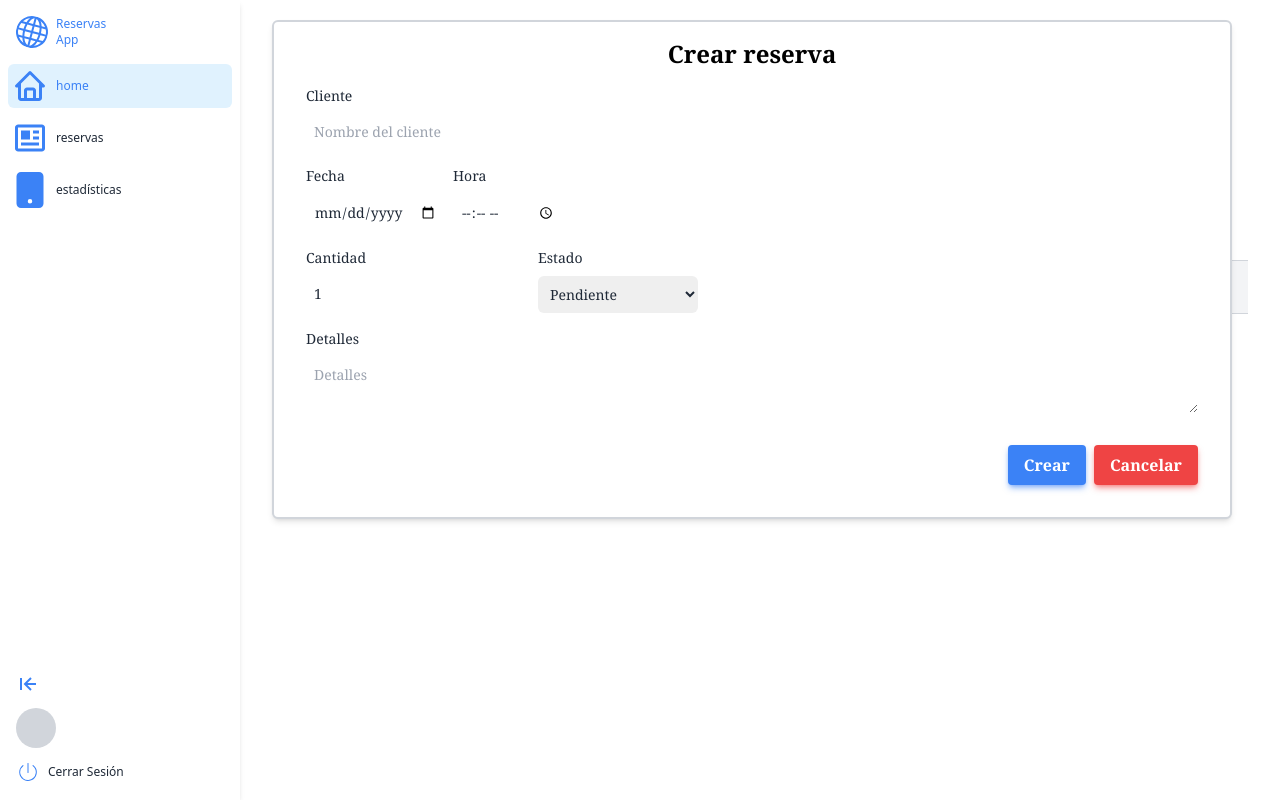
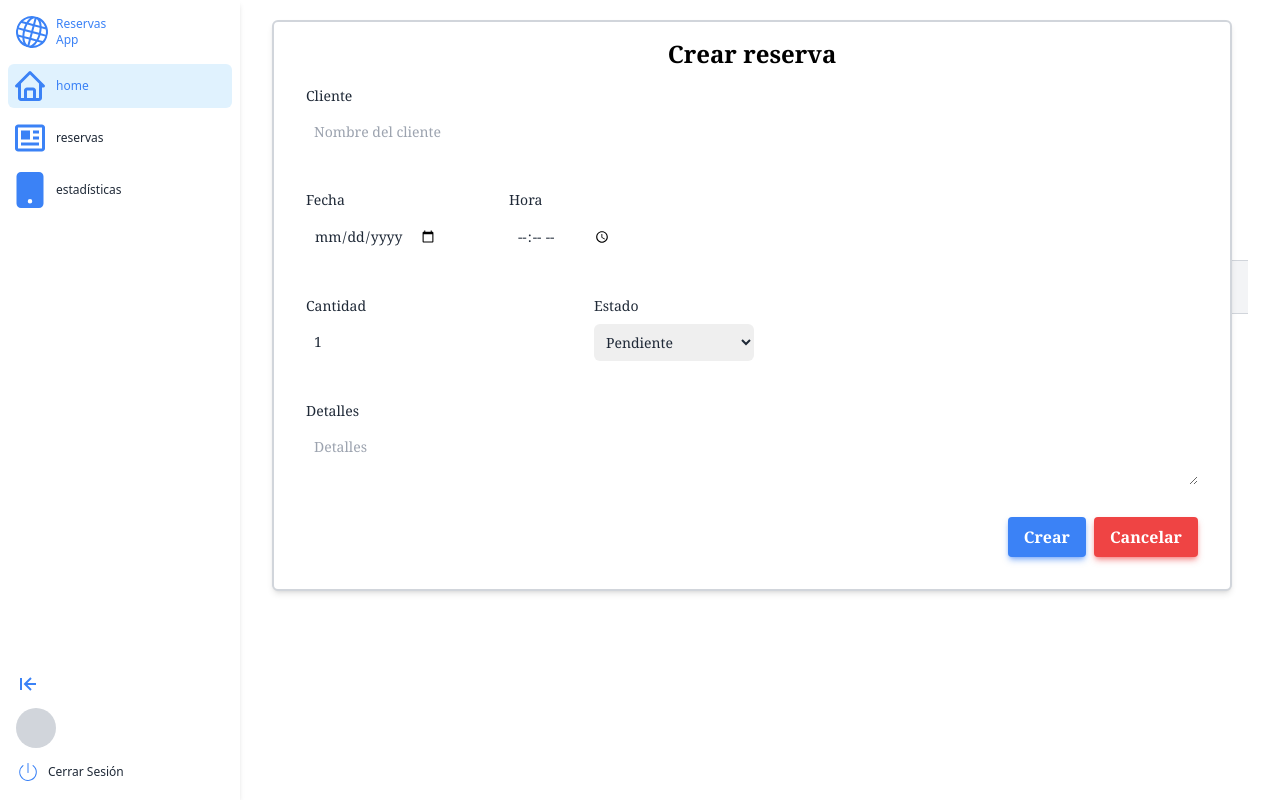
Before and after one commit to Guerre-Pablo-Agustin/reservas-restaurante, a Next.js app: page /dashboard in a window 1280 px wide. Both pictures are taken after a click on the button "Crear +". Built offline with nearby package versions, Linux system fonts and the light colour scheme.

Commit message:
ajustes en formulario de creacion

```diff
--- a/src/components/Dashboard/Home/Create.tsx
+++ b/src/components/Dashboard/Home/Create.tsx
@@ -1,30 +1,63 @@
 import { Reservation } from "@/types/types";
-import React from "react";
+import React, { useState } from "react";
 import { motion } from "framer-motion";
+import Swal from "sweetalert2";
+import { useStore } from "@/store/store";
 
 type Props = {
   onClose: () => void;
-  onAddReservation: (reservations: Reservation) => void;
-  newReservation: Reservation;
-  setNewReservation: React.Dispatch<React.SetStateAction<Reservation>>;
+  setShowForm: React.Dispatch<React.SetStateAction<boolean>>;
 };
 
 const Create = ({
-  onClose,
-  onAddReservation,
-  newReservation,
-  setNewReservation,
-}: Props) => {
-  const handleNewReservationChange = (
-    e: React.ChangeEvent<
-      HTMLInputElement | HTMLTextAreaElement | HTMLSelectElement
-    >,
-  ) => {
-    setNewReservation({ ...newReservation, [e.target.name]: e.target.value });
-  };
+  onClose, setShowForm }: Props) => {
 
-  const handleAddReservation = () => {
-    onAddReservation(newReservation);
+    const { reservations, createReservation, setReservations } = useStore();
+
+  const [newReservation, setNewReservation] = useState<Reservation>({
+    id: 0,
+    clientName: "",
+    date: "",
+    time: "",
+    status: "pending",
+    quantity: 1,
+    details: "",
+  });
+
+  const handleAddTask = () => {
+    if (
+      !newReservation.clientName ||
+      !newReservation.date ||
+      !newReservation.time ||
+      !newReservation.quantity ||
+      !newReservation.details ||
+      !newReservation.status
+    ) {
+      Swal.fire({
+        title: "Error",
+        text: "Por favor, rellena todos los campos.",
+        icon: "error",
+        confirmButtonText: "Aceptar",
+      });
+      return;
+    }
+    const data = {
+      id: Date.now(),
+      clientName: newReservation.clientName,
+      details: newReservation.details,
+      status: newReservation.status as "pending" | "confirmed" | "canceled",
+      date: newReservation.date,
+      time: newReservation.time,
+      quantity: newReservation.quantity,
+    };
+    createReservation(data);
+    setReservations([...reservations, data]);
+    Swal.fire({
+      title: "¡Reserva creada!",
+      text: "La reserva ha sido creada con éxito.",
+      icon: "success",
+      confirmButtonText: "Aceptar",
+    });
     setNewReservation({
       id: 0,
       clientName: "",
@@ -34,7 +67,18 @@ const Create = ({
       quantity: 1,
       details: "",
     });
+    setShowForm(false);
   };
+
+
+  const handleNewReservationChange = (
+    e: React.ChangeEvent<
+      HTMLInputElement | HTMLTextAreaElement | HTMLSelectElement
+    >,
+  ) => {setNewReservation({ ...newReservation, [e.target.name]: e.target.value });
+  };
+
+
 
   return (
     <motion.div
@@ -42,10 +86,10 @@ const Create = ({
       animate={{ opacity: 1, y: 0 }}
       transition={{ delay: 0.125 }}
       id="create-modal"
-      className="fixed top-5 z-50  w-[75%] items-center justify-center bg-white p-4 rounded-md border-2 border-gray-300 shadow-md font-serif"
+      className="fixed top-24 md:top-5 z-50 w-[89%] md:w-[75%] items-center justify-center bg-white p-4 rounded-md border-2 border-gray-300 shadow-md font-serif"
     >
         <p className="text-center text-2xl font-bold ">Crear reserva</p>
-      <div className="flex flex-col gap-4 p-4">
+      <div className="flex flex-col gap-10 p-4">
         <div className="flex flex-col gap-2">
           <label
             htmlFor="clientName"
@@ -62,7 +106,7 @@ const Create = ({
             placeholder="Nombre del cliente"
           />
         </div>
-        <div className="flex flex-row gap-2">
+        <div className="flex flex-row gap-16">
           <div className="flex flex-col gap-2">
             <label htmlFor="date" className="text-sm font-medium text-gray-800">
               Fecha
@@ -76,6 +120,7 @@ const Create = ({
               placeholder="Fecha"
             />
           </div>
+
           <div className="flex flex-col gap-2">
             <label htmlFor="time" className="text-sm font-medium text-gray-800">
               Hora
@@ -90,7 +135,7 @@ const Create = ({
             />
           </div>
         </div>
-        <div className="flex flex-row gap-2">
+        <div className="flex flex-row gap-16">
           <div className="flex flex-col gap-2">
             <label
               htmlFor="quantity"
@@ -153,7 +198,7 @@ const Create = ({
 
       <div className="flex justify-end gap-2 p-4">
         <button
-          onClick={handleAddReservation}
+          onClick={handleAddTask}
           className="rounded bg-primary px-4 py-2 font-bold text-white shadow-md shadow-primary/50 hover:bg-blue-700"
         >
           Crear
--- a/src/components/Dashboard/Home/ReserveList.tsx
+++ b/src/components/Dashboard/Home/ReserveList.tsx
@@ -1,12 +1,10 @@
 "use client";
 
-import Link from "next/link";
 import Swal from "sweetalert2";
 import { useEffect, useState } from "react";
 import Searcher from "./Searcher";
 import Paginated from "./Paginated";
 import { useStore } from "@/store/store";
-import { Reservation } from "@/types/types";
 import Create from "./Create";
 
 const ReserveList = () => {
@@ -14,8 +12,6 @@ const ReserveList = () => {
     reservations,
     deleteReservation,
     loadReservations,
-    createReservation,
-    setReservations,
   } = useStore();
 
   //busqueda
@@ -92,61 +88,6 @@ const ReserveList = () => {
 
   //crear reserva
   const [showForm, setShowForm] = useState(false);
-  const [newReservation, setNewReservation] = useState<Reservation>({
-    id: 0,
-    clientName: "",
-    date: "",
-    time: "",
-    status: "pending",
-    quantity: 1,
-    details: "",
-  });
-
-  const handleAddTask = () => {
-    if (
-      !newReservation.clientName ||
-      !newReservation.date ||
-      !newReservation.time ||
-      !newReservation.quantity ||
-      !newReservation.details ||
-      !newReservation.status
-    ) {
-      Swal.fire({
-        title: "Error",
-        text: "Por favor, rellena todos los campos.",
-        icon: "error",
-        confirmButtonText: "Aceptar",
-      });
-      return;
-    }
-    const data = {
-      id: Date.now(),
-      clientName: newReservation.clientName,
-      details: newReservation.details,
-      status: newReservation.status as "pending" | "confirmed" | "canceled",
-      date: newReservation.date,
-      time: newReservation.time,
-      quantity: newReservation.quantity,
-    };
-    createReservation(data);
-    setReservations([...reservations, data]);
-    Swal.fire({
-      title: "¡Reserva creada!",
-      text: "La reserva ha sido creada con éxito.",
-      icon: "success",
-      confirmButtonText: "Aceptar",
-    });
-    setNewReservation({
-      id: 0,
-      clientName: "",
-      date: "",
-      time: "",
-      status: "pending",
-      quantity: 1,
-      details: "",
-    });
-    setShowForm(false);
-  };
 
   return (
     <section>
@@ -215,10 +156,8 @@ const ReserveList = () => {
       {/* Formulario de creación de reserva */}
       {showForm && (
         <Create
+          setShowForm={setShowForm}
           onClose={() => setShowForm(false)}
-          onAddReservation={handleAddTask}
-          newReservation={newReservation}
-          setNewReservation={setNewReservation}
         />
       )}
 
```
